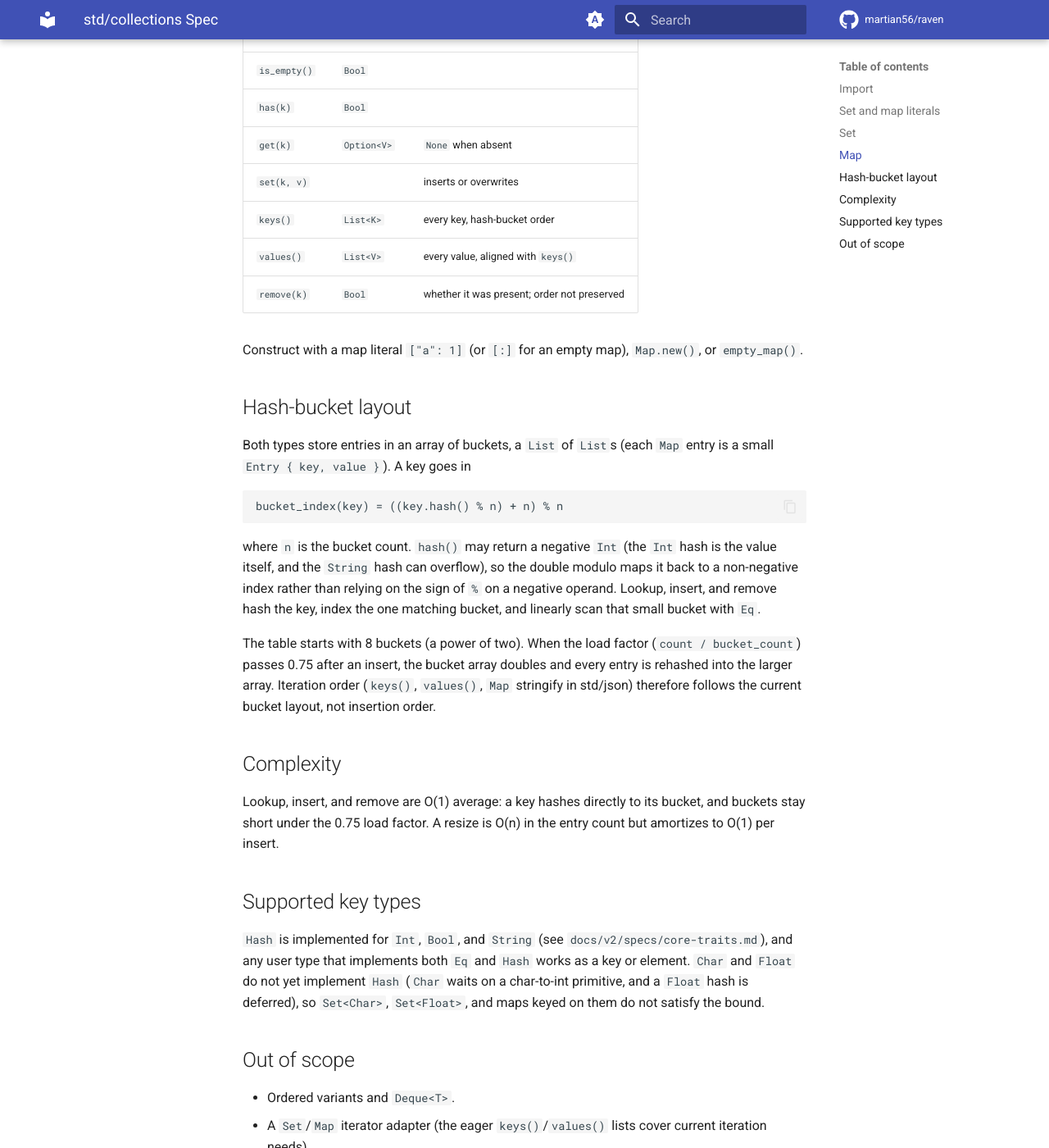
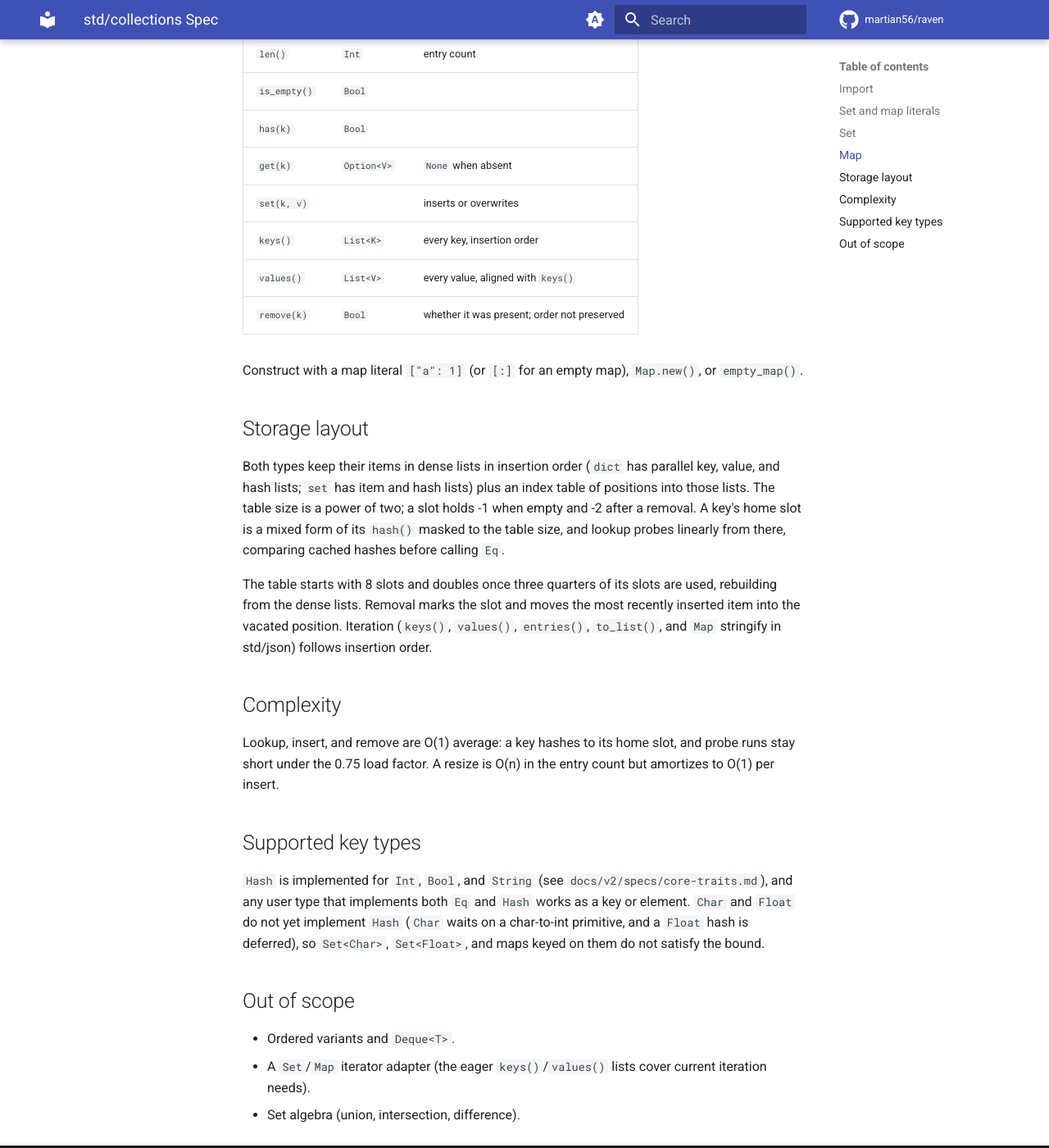
Before and after one commit to martian56/raven, an MkDocs documentation site: the page built from docs/v2/specs/std-collections.md, in a window 1280 px wide and 1400 px high, scrolled down 2185 px. Shown: the whole window at 82% size. Built offline with MkDocs 1.6.1 and Material for MkDocs 9.7.7, drawn with Linux system fonts in a browser that asks for light colours; comment, search, counter and statistics services are not loaded; some of the changed text lies outside the part shown.

Commit message:
fix: formatter keeps let for locals; document insertion-ordered dict and set

````diff
--- a/docs/v2/specs/std-collections.md
+++ b/docs/v2/specs/std-collections.md
@@ -1,7 +1,7 @@
 # std/collections Spec
 
 Generic `Set<T>` and `Map<K, V>` over keys that implement the prelude
-`Eq + Hash` traits. Storage is a hash-bucket layout, so lookup, insert, and
+`Eq + Hash` traits. Storage keeps insertion order with an open-addressed index, so lookup, insert, and
 remove are O(1) average. `List<T>` is built into the language (literals,
 indexing, `len`, `push`, `pop`, `get`) and needs no import.
 
@@ -78,7 +78,7 @@ hand-written code: `{a, b}` builds `Set.new()` then `add(a); add(b)`, and
 |---|---|---|
 | `len()` | `Int` | element count |
 | `is_empty()` | `Bool` | |
-| `contains(x)` | `Bool` | hash to a bucket, scan it via `Eq` |
+| `contains(x)` | `Bool` | probe the index table, compare via `Eq` |
 | `add(x)` | | adds only if absent |
 | `remove(x)` | `Bool` | whether it was present; order not preserved |
 
@@ -93,39 +93,32 @@ Construct with a set literal `{1, 2}`, `Set.new()`, or `empty_set()`.
 | `has(k)` | `Bool` | |
 | `get(k)` | `Option<V>` | `None` when absent |
 | `set(k, v)` | | inserts or overwrites |
-| `keys()` | `List<K>` | every key, hash-bucket order |
+| `keys()` | `List<K>` | every key, insertion order |
 | `values()` | `List<V>` | every value, aligned with `keys()` |
 | `remove(k)` | `Bool` | whether it was present; order not preserved |
 
 Construct with a map literal `["a": 1]` (or `[:]` for an empty map),
 `Map.new()`, or `empty_map()`.
 
-## Hash-bucket layout
+## Storage layout
 
-Both types store entries in an array of buckets, a `List` of `List`s
-(each `Map` entry is a small `Entry { key, value }`). A key goes in
+Both types keep their items in dense lists in insertion order (`dict` has
+parallel key, value, and hash lists; `set` has item and hash lists) plus an
+index table of positions into those lists. The table size is a power of two;
+a slot holds -1 when empty and -2 after a removal. A key's home slot is a
+mixed form of its `hash()` masked to the table size, and lookup probes
+linearly from there, comparing cached hashes before calling `Eq`.
 
-```
-bucket_index(key) = ((key.hash() % n) + n) % n
-```
-
-where `n` is the bucket count. `hash()` may return a negative `Int` (the
-`Int` hash is the value itself, and the `String` hash can overflow), so the
-double modulo maps it back to a non-negative index rather than relying on
-the sign of `%` on a negative operand. Lookup, insert, and remove hash the
-key, index the one matching bucket, and linearly scan that small bucket
-with `Eq`.
-
-The table starts with 8 buckets (a power of two). When the load factor
-(`count / bucket_count`) passes 0.75 after an insert, the bucket array
-doubles and every entry is rehashed into the larger array. Iteration order
-(`keys()`, `values()`, `Map` stringify in std/json) therefore follows the
-current bucket layout, not insertion order.
+The table starts with 8 slots and doubles once three quarters of its slots
+are used, rebuilding from the dense lists. Removal marks the slot and moves
+the most recently inserted item into the vacated position. Iteration
+(`keys()`, `values()`, `entries()`, `to_list()`, and `Map` stringify in
+std/json) follows insertion order.
 
 ## Complexity
 
-Lookup, insert, and remove are O(1) average: a key hashes directly to its
-bucket, and buckets stay short under the 0.75 load factor. A resize is O(n)
+Lookup, insert, and remove are O(1) average: a key hashes to its home slot,
+and probe runs stay short under the 0.75 load factor. A resize is O(n)
 in the entry count but amortizes to O(1) per insert.
 
 ## Supported key types
````
Also changed, not shown: docs/v2/guide/language-reference.md (+2 -2 lines), docs/v2/guide/stdlib/collections.md (+20 -22 lines), docs/v2/guide/stdlib/json.md (+3 -4 lines), docs/v2/specs/derive.md (+1 -2 lines), docs/v2/specs/std-json.md (+1 -2 lines), 3 other files.
